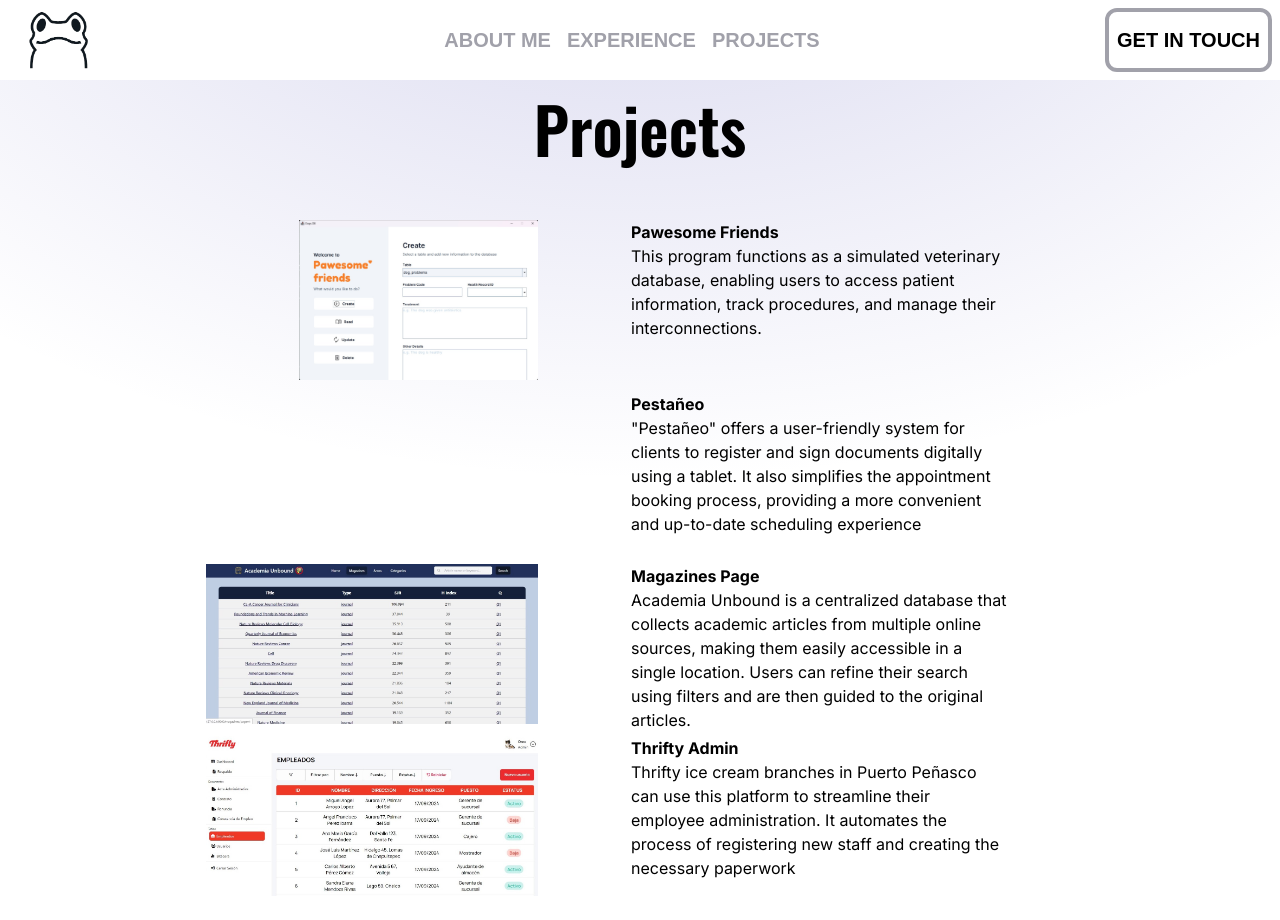
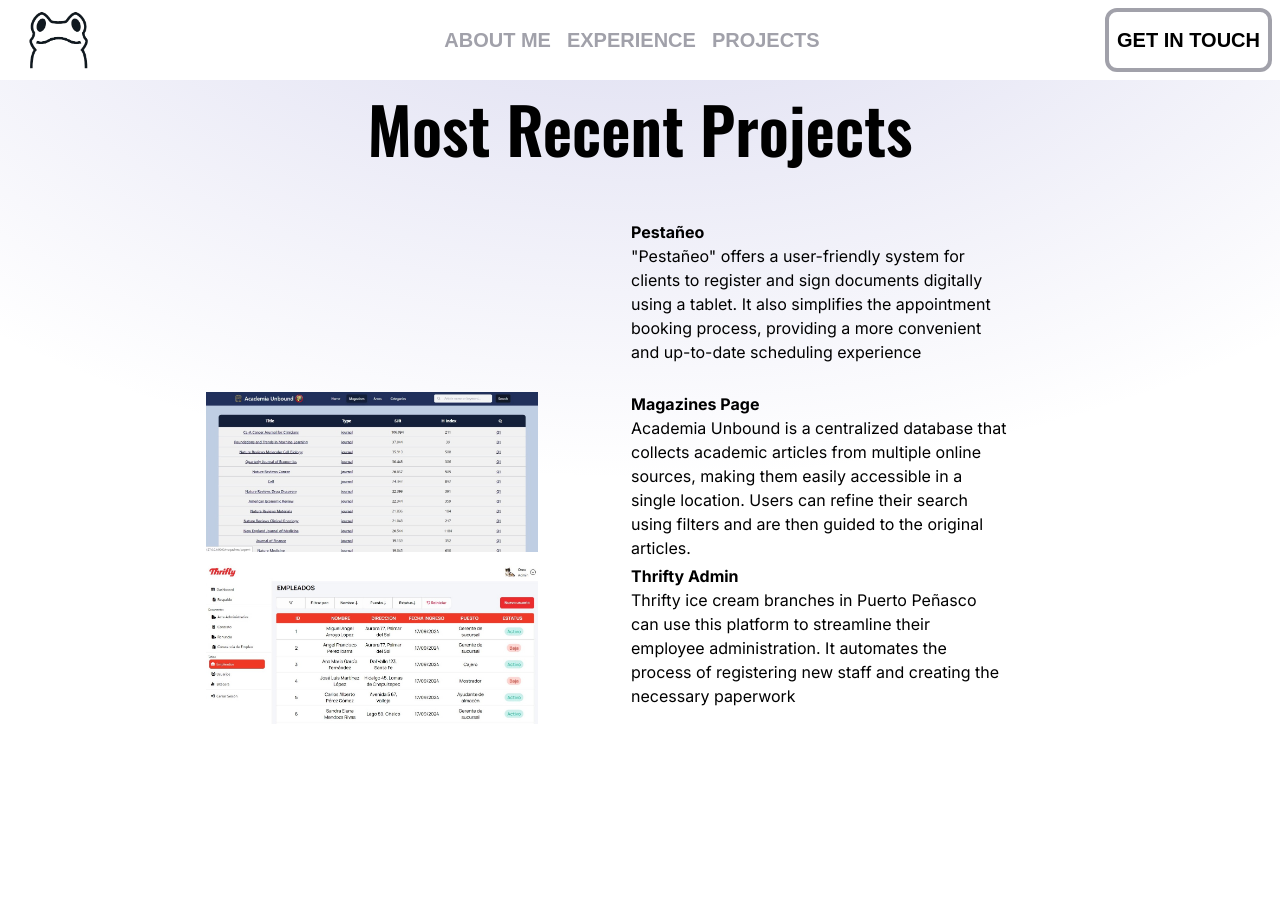
Before and after one commit to FranSfw/FranciscoCV, a website: page projects.html in a window 1280 px wide. After the commit the page ends 868 px from the top, so only its background shows below. Drawn offline with nearby package versions, Linux system fonts and the light colour scheme; a web font is replaced by a local one.

Commit message:
projects

```diff
--- a/projects.html
+++ b/projects.html
@@ -31,6 +31,7 @@
           transform: translateX(-100%);
         }
       }
+
     </style>
   </head>
   <body>
@@ -54,12 +55,9 @@
           <a href="getInTouch.html" class="p-2">GET IN TOUCH</a>
         </div>
       </div>
-      <h1 class="oswald-600 text-[8vh] text-center mb-8">Projects</h1>
+      <h1 class="oswald-600 text-[8vh] text-center mb-8">Most Recent Projects</h1>
       <div class="max-w-[70%] grid grid-cols-5 inter-400 " style="margin: 0 auto;">
         <div class="col-span-2 place-items-end">
-          <div class="h-[20vh] ">
-            <img class="h-full m-3" src="img/Pawsome.jpg" alt="">
-          </div>
           <div class="h-[20vh]">
             <img class="h-full m-3" src="img/Pestaneo.jpg" alt="">
           </div>
@@ -70,12 +68,7 @@
             <img class="h-full m-3" src="img/Thrifty.jpg" alt="">
           </div>
         </div>
-        <div class="col-span-3 max-w-[70%]" style="margin:  0 auto">
-          <div class="h-[20vh]">
-            <p class=" m-3">
-              <h1 class="inter-700">Pawesome Friends</h1>
-              This program functions as a simulated veterinary database, enabling users to access patient information, track procedures, and manage their interconnections.            </p>
-          </div>
+        <div class="col-span-3 max-w-[70%]" style="margin: 0 auto">
           <div class="h-[20vh]">
             <p class=" m-3">
               <h1 class="inter-700">Pestañeo</h1>
@@ -90,7 +83,7 @@
               Thrifty ice cream branches in Puerto Peñasco can use this platform to streamline their employee administration. It automates the process of registering new staff and creating the necessary paperwork            </p>          </div>
         </div>
       </div>
-      <span> </span>
+      <span class="mb-[10vh]"> <br><br><br><br><br><br></span>
     </div>
   </body>
 </html>
```
Also changed, not shown: aboutMe.html (+1 -1 lines).
